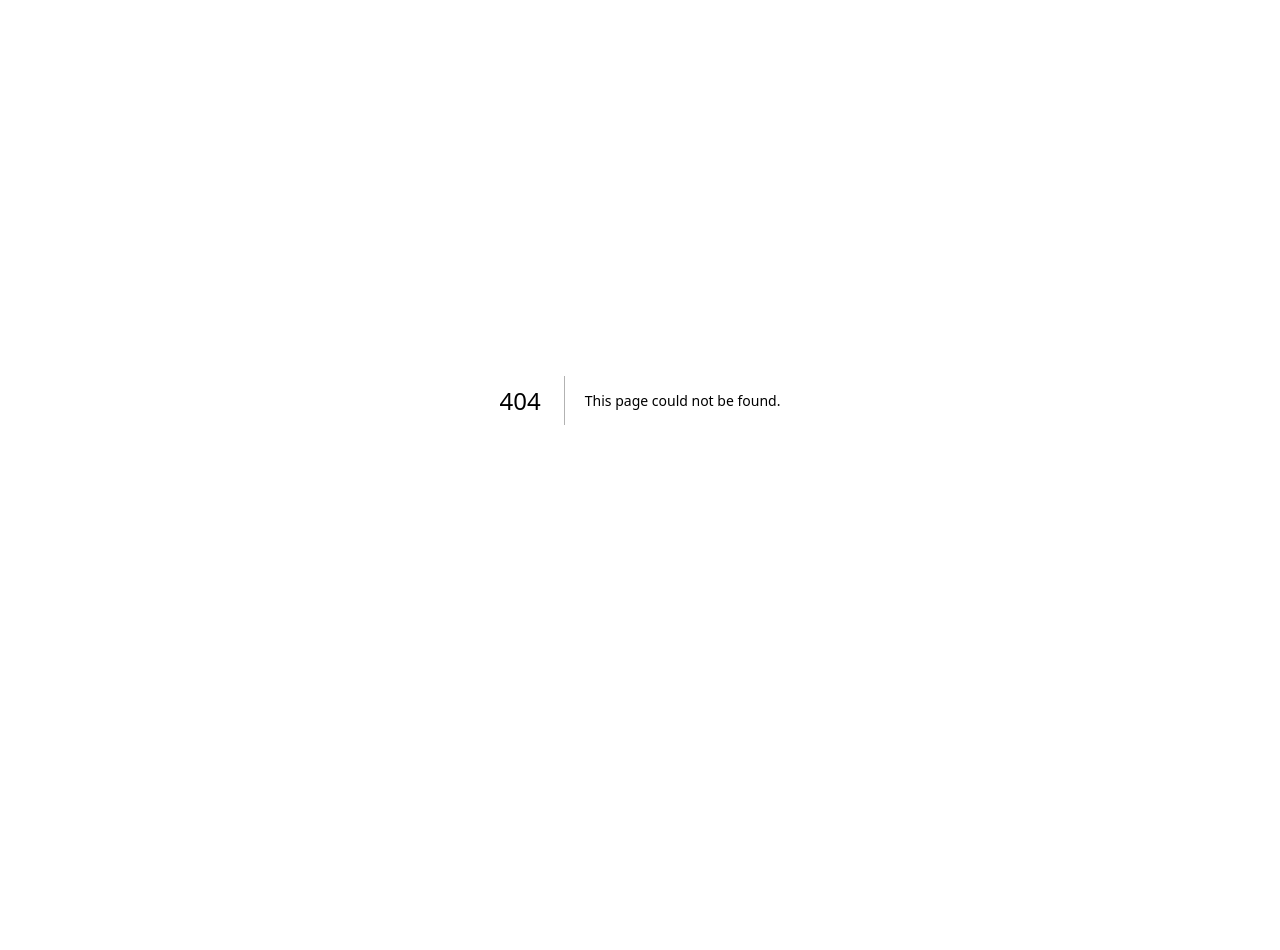
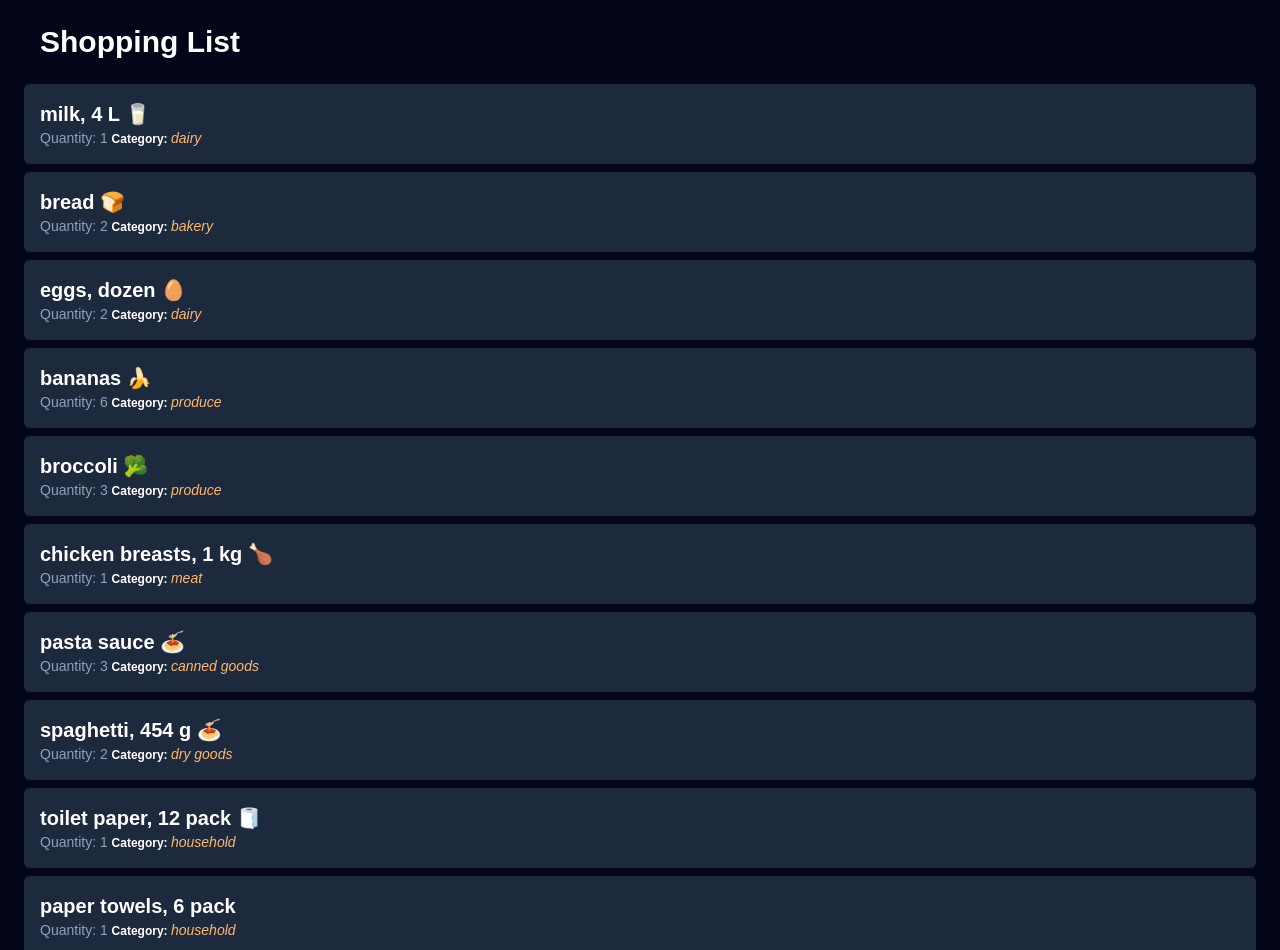
Before and after one commit to nagpal-sahil/cprg306-assignments, a Next.js app: page /week-3 in a window 1280 px wide. Before the commit this address had no page. Shown: the top 950 px of the page. Before the commit the page ends 800 px from the top, so only its background shows below. Built offline with nearby package versions, Linux system fonts and the light colour scheme.

Commit message:
Commit for Week 3

```diff
--- a/app/page.tsx
+++ b/app/page.tsx
@@ -6,7 +6,8 @@ export default function HomePage() {
         <main>
             <h1> CPRG 306: Web Development 2 - Assignments </h1>
             <div>
-              <Link href="/week-2">Week 2</Link>
+              <Link href="/week-2" className="text-blue-500 hover:underline">Week 2</Link>
+              <Link href="/week-3" className="text-blue-500 hover:underline ml-4">Week 3</Link>
             </div>
         </main>
     );
--- /dev/null
+++ b/app/week-3/item-list.tsx
@@ -0,0 +1,34 @@
+import React from "react";
+import Item from "./item";
+
+export default function ItemList() {
+  const item1 = { name: "milk, 4 L 🥛", quantity: 1, category: "dairy" };
+  const item2 = { name: "bread 🍞", quantity: 2, category: "bakery" };
+  const item3 = { name: "eggs, dozen 🥚", quantity: 2, category: "dairy" };
+  const item4 = { name: "bananas 🍌", quantity: 6, category: "produce" };
+  const item5 = { name: "broccoli 🥦", quantity: 3, category: "produce" };
+  const item6 = { name: "chicken breasts, 1 kg 🍗", quantity: 1, category: "meat" };
+  const item7 = { name: "pasta sauce 🍝", quantity: 3, category: "canned goods" };
+  const item8 = { name: "spaghetti, 454 g 🍝", quantity: 2, category: "dry goods" };
+  const item9 = { name: "toilet paper, 12 pack 🧻", quantity: 1, category: "household" };
+  const item10 = { name: "paper towels, 6 pack", quantity: 1, category: "household" };
+  const item11 = { name: "dish soap 🍽️", quantity: 1, category: "household" };
+  const item12 = { name: "hand soap 🧼", quantity: 4, category: "household" };
+
+  return (
+    <ul className="space-y-2">
+      <Item name={item1.name} quantity={item1.quantity} category={item1.category} />
+      <Item name={item2.name} quantity={item2.quantity} category={item2.category} />
+      <Item name={item3.name} quantity={item3.quantity} category={item3.category} />
+      <Item name={item4.name} quantity={item4.quantity} category={item4.category} />
+      <Item name={item5.name} quantity={item5.quantity} category={item5.category} />
+      <Item name={item6.name} quantity={item6.quantity} category={item6.category} />
+      <Item name={item7.name} quantity={item7.quantity} category={item7.category} />
+      <Item name={item8.name} quantity={item8.quantity} category={item8.category} />
+      <Item name={item9.name} quantity={item9.quantity} category={item9.category} />
+      <Item name={item10.name} quantity={item10.quantity} category={item10.category} />
+      <Item name={item11.name} quantity={item11.quantity} category={item11.category} />
+      <Item name={item12.name} quantity={item12.quantity} category={item12.category} />
+    </ul>
+  );
+}
--- /dev/null
+++ b/app/week-3/item.tsx
@@ -0,0 +1,16 @@
+import React from "react";
+
+interface ItemProps {
+    name: string;
+    quantity: number;
+    category: string;
+}
+
+export default function Item({ name, quantity, category }: ItemProps) {
+    return (
+    <li className="p-4 bg-slate-800 rounded-md">
+      <h2 className="text-xl font-bold text-white">{name}</h2>
+      <p className="text-sm text-slate-400">Quantity: {quantity} <span className="text-xs font-bold text-white">Category: </span> <span className="italic text-orange-300">{category}</span></p>
+    </li>
+    );
+}
--- /dev/null
+++ b/app/week-3/page.tsx
@@ -0,0 +1,13 @@
+import React from "react";
+import ItemList from "./item-list";
+
+export default function Page() {
+  return (
+    <main className="min-h-screen bg-slate-950 p-6">
+      <h1 className="text-3xl font-bold text-white mb-6 ml-4">
+        Shopping List
+      </h1>
+      <ItemList />
+    </main>
+  );
+}
```
